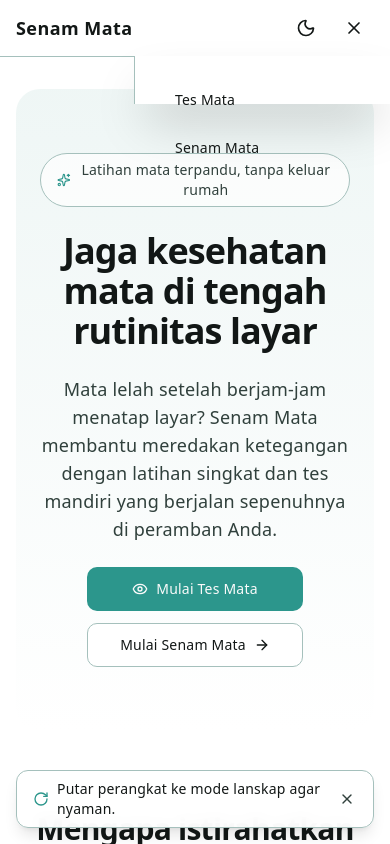
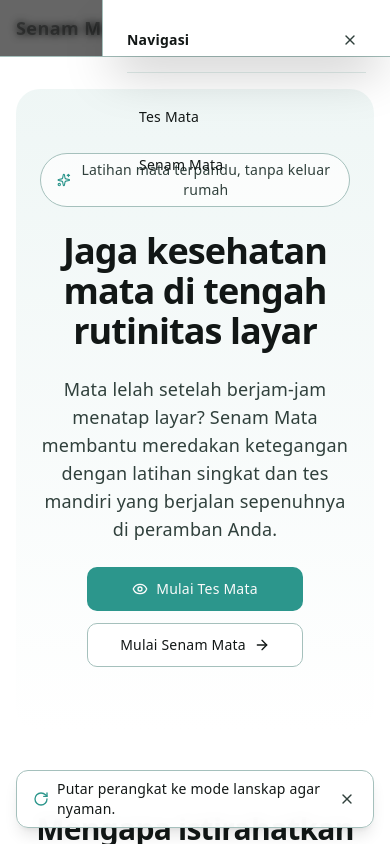
Before and after one commit to aditwicaksonodinus/Eyes-Gym, a Next.js app: page / in a window 390 px wide. Both pictures are taken after a click on the button 354 px from the left and 28 px from the top of the page. Shown: the top 844 px of the page. Built offline with nearby package versions, Linux system fonts and the light colour scheme.

Commit message:
style: fix mobile navbar sidebar z-index elevation and content overlap

```diff
--- a/src/components/navbar.tsx
+++ b/src/components/navbar.tsx
@@ -76,22 +76,37 @@ export function Navbar() {
         <>
           {/* Backdrop */}
           <div
-            className="fixed inset-0 top-14 z-30 bg-background/60 backdrop-blur-sm md:hidden"
+            className="fixed inset-0 z-[55] bg-black/60 backdrop-blur-sm md:hidden animate-in fade-in"
             onClick={() => setIsOpen(false)}
           />
           {/* Slide-out Sidebar container */}
           <div
             className={cn(
-              "fixed right-0 top-14 bottom-0 z-30 w-64 bg-background border-l border-border p-6 shadow-2xl flex flex-col gap-4 transition-all duration-300 md:hidden animate-in slide-in-from-right"
+              "fixed right-0 top-0 bottom-0 z-[60] w-72 bg-background border-l border-border p-6 shadow-2xl flex flex-col gap-6 transition-all duration-300 md:hidden animate-in slide-in-from-right"
             )}
           >
+            {/* Sidebar Header inside drawer */}
+            <div className="flex items-center justify-between border-b border-border/40 pb-4 shrink-0">
+              <span className="font-semibold text-foreground text-sm">Navigasi</span>
+              <Button
+                variant="ghost"
+                size="icon"
+                onClick={() => setIsOpen(false)}
+                aria-label="Tutup menu"
+                className="h-8 w-8 text-muted-foreground hover:text-foreground"
+              >
+                <X className="h-4 w-4" />
+              </Button>
+            </div>
+
+            {/* Navigation Links */}
             <div className="flex flex-col gap-2">
               {navLinks.map((link) => (
                 <Button
                   key={link.href}
                   asChild
                   variant="ghost"
-                  className="w-full justify-start text-foreground text-sm font-medium"
+                  className="w-full justify-start text-foreground text-sm font-medium h-10 px-3"
                   onClick={() => setIsOpen(false)}
                 >
                   <Link href={link.href}>{link.label}</Link>
```
